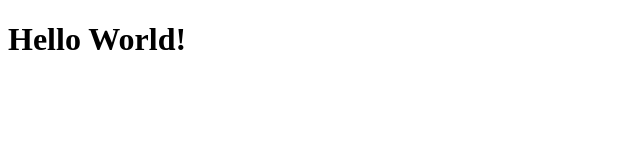
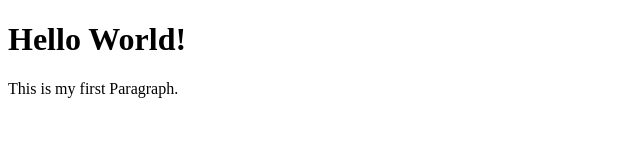
Before and after one commit to Tahir609/myfirstrepo, a plain HTML site: page index.html in a window 1280 px wide. Shown: the whole page, without its empty margins (0-640 px from the left). Drawn offline with Linux system fonts and the light colour scheme.

Commit message:
add a pargraph

```diff
--- a/index.html
+++ b/index.html
@@ -7,5 +7,6 @@
 </head>
 <body>
     <h1>Hello World!</h1>
+    <p>This is my first Paragraph.</p>
 </body>
 </html>
```
